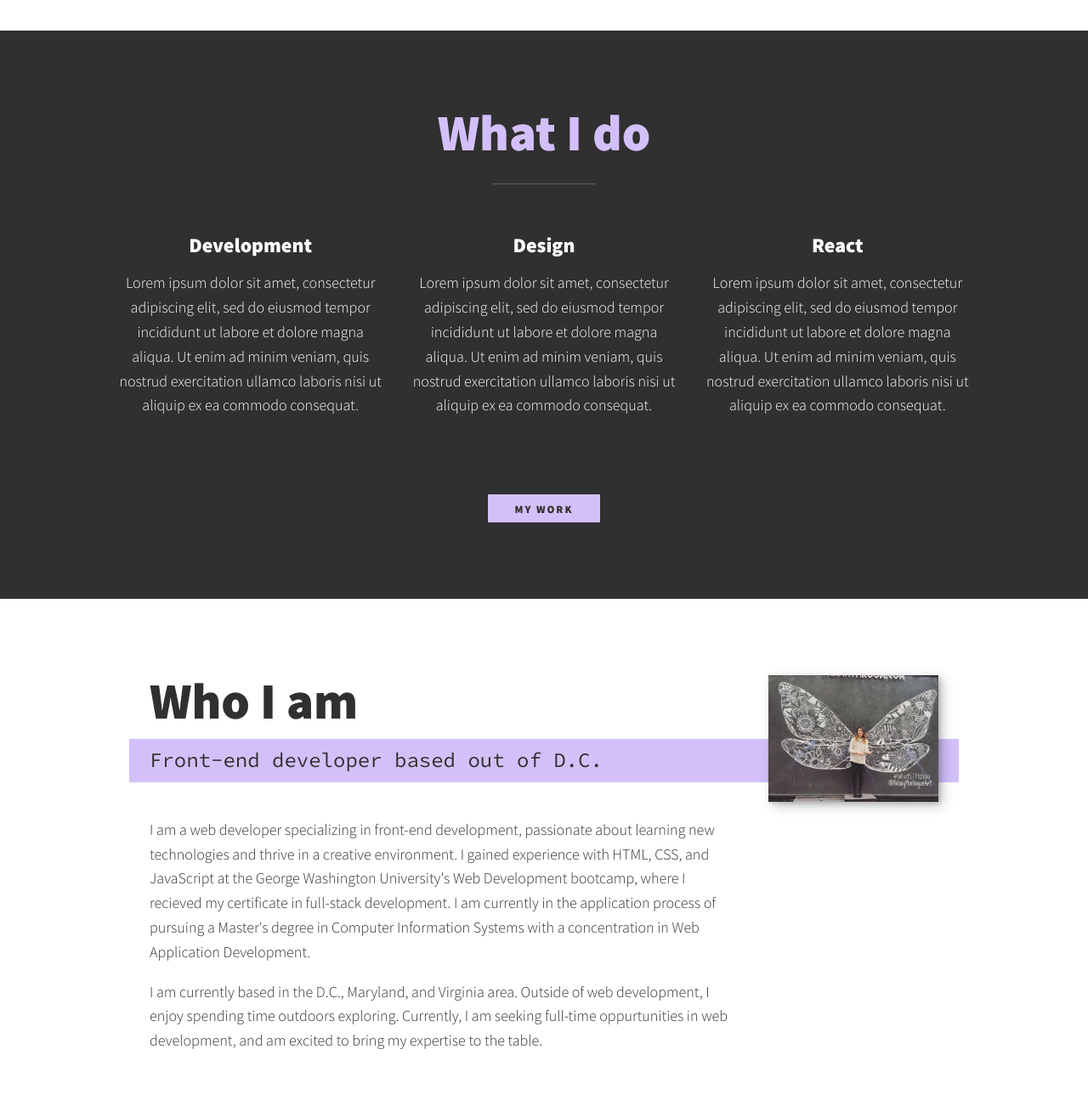
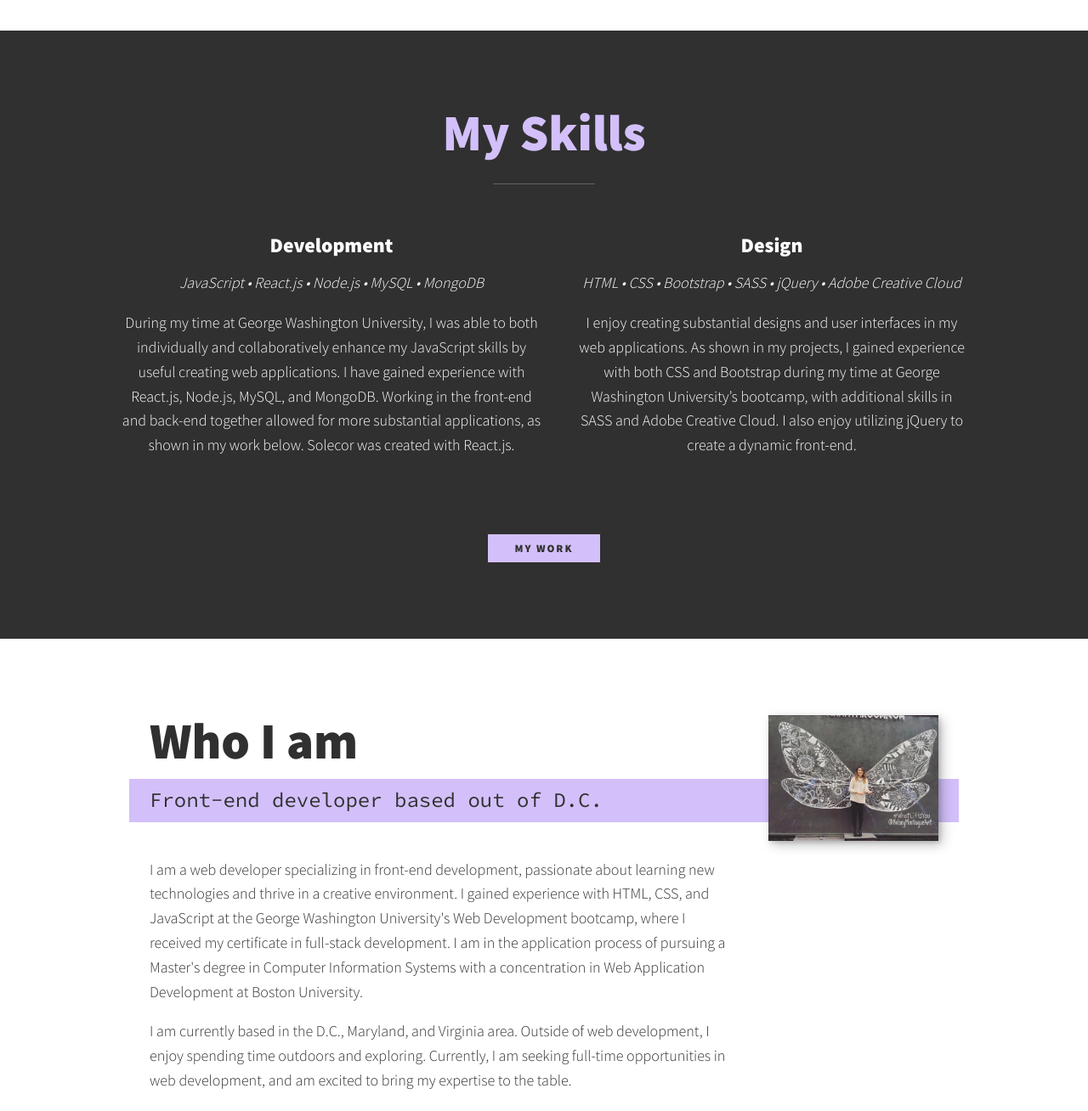
Before and after one commit to hodahmad/Hodahmad-Portfolio, a plain HTML site: page index.html in a window 1280 px wide. Shown: the part 520-1828 px from the top of the page at 85% size. Drawn offline with nearby package versions, Linux system fonts and the light colour scheme.

Commit message:
Finalized Portfolio

```diff
--- a/index.html
+++ b/index.html
@@ -42,21 +42,18 @@
 
         <!-- My services -->
         <section class="my-services" id="services">
-            <h2 class="section__title section__title--services">What I do</h2>
+            <h2 class="section__title section__title--services">My Skills</h2>
             <div class="services">
                 <div class="service">
                     <h3>Development</h3>
-                    <p>Lorem ipsum dolor sit amet, consectetur adipiscing elit, sed do eiusmod tempor incididunt ut labore et dolore magna aliqua. Ut enim ad minim veniam, quis nostrud exercitation ullamco laboris nisi ut aliquip ex ea commodo consequat.</p>
+                    <p><i>JavaScript • React.js • Node.js • MySQL • MongoDB</i></p>
+                    <p>During my time at George Washington University, I was able to both individually and collaboratively enhance my JavaScript skills by useful creating web applications. I have gained experience with React.js, Node.js, MySQL, and MongoDB. Working in the front-end and back-end together allowed for more substantial applications, as shown in my work below. Solecor was created with React.js.</p>
                 </div> <!-- / service -->
 
                 <div class="service">
                     <h3>Design</h3>
-                    <p>Lorem ipsum dolor sit amet, consectetur adipiscing elit, sed do eiusmod tempor incididunt ut labore et dolore magna aliqua. Ut enim ad minim veniam, quis nostrud exercitation ullamco laboris nisi ut aliquip ex ea commodo consequat.</p>
-                </div> <!-- / service -->
-
-                <div class="service">
-                    <h3>React</h3>
-                    <p>Lorem ipsum dolor sit amet, consectetur adipiscing elit, sed do eiusmod tempor incididunt ut labore et dolore magna aliqua. Ut enim ad minim veniam, quis nostrud exercitation ullamco laboris nisi ut aliquip ex ea commodo consequat.</p>
+                    <p><i>HTML • CSS • Bootstrap • SASS • jQuery • Adobe Creative Cloud</i></p>
+                    <p>I enjoy creating substantial designs and user interfaces in my web applications. As shown in my projects, I gained experience with both CSS and Bootstrap during my time at George Washington University’s bootcamp, with additional skills in SASS and Adobe Creative Cloud. I also enjoy utilizing jQuery to create a dynamic front-end.</p>
                 </div> <!-- / service -->
             </div> <!-- / services -->
 
@@ -70,8 +67,8 @@
            <p class="section__subtitle section__subtitle--about">Front-end developer based out of D.C.</p>
 
            <div class="about-me__body">
-               <p>I am a web developer specializing in front-end development, passionate about learning new technologies and thrive in a creative environment. I gained experience with HTML, CSS, and JavaScript at the George Washington University's Web Development bootcamp, where I recieved my certificate in full-stack development. I am currently in the application process of pursuing a Master's degree in Computer Information Systems with a concentration in Web Application Development.</p>
-               <p>I am currently based in the D.C., Maryland, and Virginia area. Outside of web development, I enjoy spending time outdoors exploring. Currently, I am seeking full-time oppurtunities in web development, and am excited to bring my expertise to the table.</p>
+               <p>I am a web developer specializing in front-end development, passionate about learning new technologies and thrive in a creative environment. I gained experience with HTML, CSS, and JavaScript at the George Washington University's Web Development bootcamp, where I received my certificate in full-stack development. I am in the application process of pursuing a Master's degree in Computer Information Systems with a concentration in Web Application Development at Boston University.</p>
+               <p>I am currently based in the D.C., Maryland, and Virginia area. Outside of web development, I enjoy spending time outdoors and exploring. Currently, I am seeking full-time opportunities in web development, and am excited to bring my expertise to the table.</p>
            </div>
 
            <img src="img/hoda02.png" alt="" class="about-me__img">
@@ -81,7 +78,6 @@
         <section class="my-work" id="work">
             <h2 class="section__title section__title--work">My Projects</h2>
             <p class="section__subtitle section__subtitle--work">A selection of my range of work:</p>
-
             <div class="portfolio">
                 <!-- Portfolio item 01 -->
                 <a href="https://hodahmad.github.io/Museum-Of-Candy/" class="portfolio__item">
@@ -100,16 +96,6 @@
                 <!-- Portfolio item 04 -->
                 <a href="https://safe-citadel-50703.herokuapp.com/" class="portfolio__item">
                     <img src="img/portfolio-04.png" alt="" class="portfolio__img">
-                </a>
-
-                <!-- Portfolio item 05 -->
-                <a href="https://hodahmad.github.io/Train-Scheduler/" class="portfolio__item">
-                    <img src="img/portfolio-05.png" alt="" class="portfolio__img">
-                </a>
-
-                <!-- Portfolio item 06 -->
-                <a href="https://hodahmad.github.io/TriviaGame/" class="portfolio__item">
-                    <img src="img/portfolio-06.png" alt="" class="portfolio__img">
                 </a>
             </div>
         </section>
```
Also changed, not shown: img/portfolio-02.png, img/portfolio-03.png (added).
